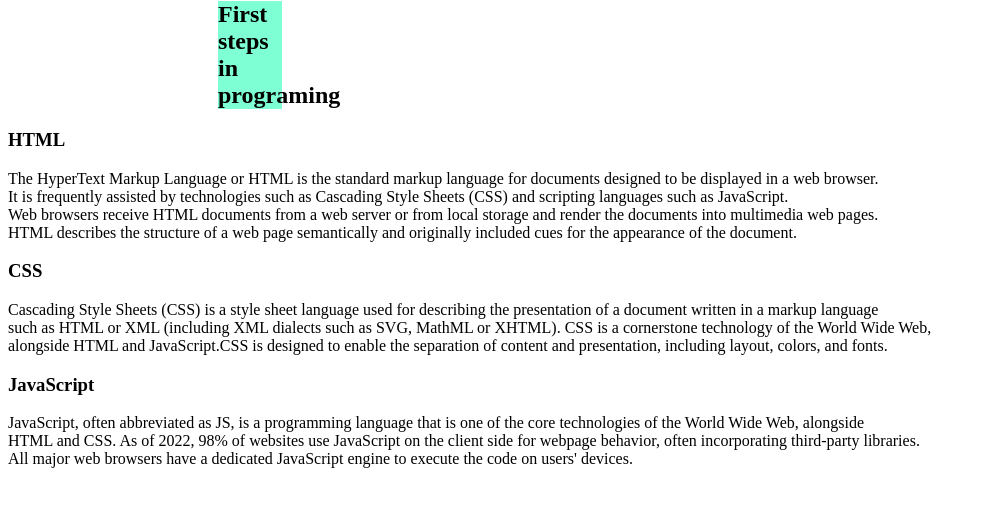
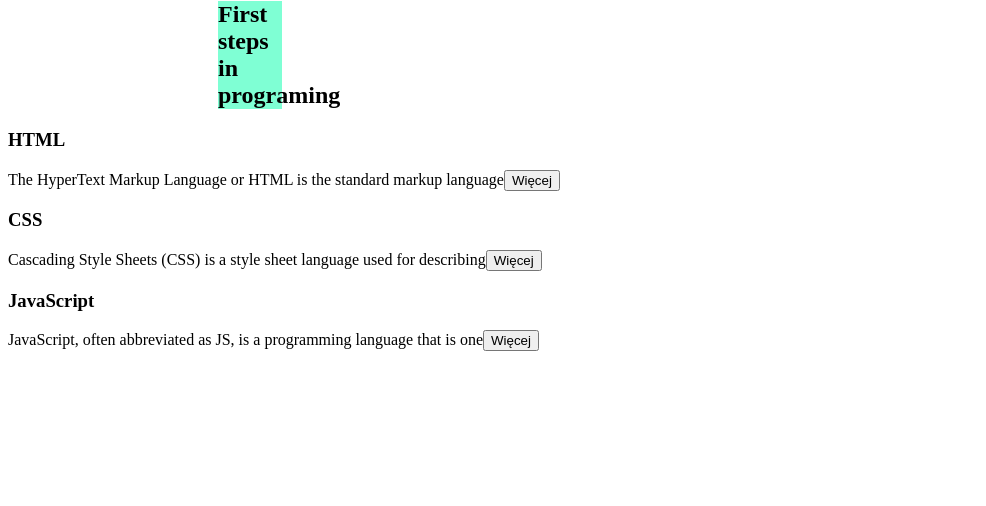
Before and after one commit to Kondzioplus/My-first-blog, a plain HTML site: page my-first-blog.html in a window 1280 px wide. Shown: the part 288-794 px from the top of the page, without its empty margins (0-986 px from the left). Drawn offline with Linux system fonts and the light colour scheme.

Commit message:
pierwsze modyfikacje kodu

```diff
--- a/my-first-blog.html
+++ b/my-first-blog.html
@@ -5,6 +5,17 @@
     <meta http-equiv="X-UA-Compatible" content="IE=edge">
     <meta name="viewport" content="width=device-width, initial-scale=1.0">
     <title>MY FIRST BLOG</title>
+    <script>
+        function rozwijaj1() {
+        document.getElementById("p1").innerHTML = "The HyperText Markup Language or HTML is the standard markup language for documents designed to be displayed in a web browser.<br> It is frequently assisted by technologies such as Cascading Style Sheets (CSS) and scripting languages such as JavaScript.<br> Web browsers receive HTML documents from a web server or from local storage and render the documents into multimedia web pages.<br> HTML describes the structure of a web page semantically and originally included cues for the appearance of the document.";
+        };
+        function rozwijaj2() {
+        document.getElementById("p2").innerHTML = "Cascading Style Sheets (CSS) is a style sheet language used for describing the presentation of a document written in a markup language<br> such as HTML or XML (including XML dialects such as SVG, MathML or XHTML). CSS is a cornerstone technology of the World Wide Web,<br> alongside HTML and JavaScript.CSS is designed to enable the separation of content and presentation, including layout, colors, and fonts.";
+        };
+        function rozwijaj3() {
+        document.getElementById("p3").innerHTML = "JavaScript, often abbreviated as JS, is a programming language that is one of the core technologies of the World Wide Web, alongside<br> HTML and CSS. As of 2022, 98% of websites use JavaScript on the client side for webpage behavior, often incorporating third-party libraries.<br> All major web browsers have a dedicated JavaScript engine to execute the code on users' devices.";
+    }
+        </script>
 </head>
 <body>
     <img src="homer.png" alt="homer head">
@@ -28,10 +39,10 @@
     <h1>NEW ADVENTURE</h1>
     <h2>First steps in programing</h2>
     <h3>HTML</h3>
-    <p>The HyperText Markup Language or HTML is the standard markup language for documents designed to be displayed in a web browser.<br>It is frequently assisted by technologies such as Cascading Style Sheets (CSS) and scripting languages such as JavaScript. <br>Web browsers receive HTML documents from a web server or from local storage and render the documents into multimedia web pages.<br> HTML describes the structure of a web page semantically and originally included cues for the appearance of the document.</p>
+    <p id="p1">The HyperText Markup Language or HTML is the standard markup language<button onclick="rozwijaj1()">Więcej</button></p>
     <h3>CSS</h3>
-    <p>Cascading Style Sheets (CSS) is a style sheet language used for describing the presentation of a document written in a markup language<br> such as HTML or XML (including XML dialects such as SVG, MathML or XHTML). CSS is a cornerstone technology of the World Wide Web,<br> alongside HTML and JavaScript.CSS is designed to enable the separation of content and presentation, including layout, colors, and fonts.</p>
+    <p id="p2">Cascading Style Sheets (CSS) is a style sheet language used for describing<button onclick="rozwijaj2()">Więcej</button></p>
     <h3>JavaScript</h3>
-    <p>JavaScript, often abbreviated as JS, is a programming language that is one of the core technologies of the World Wide Web, alongside<br> HTML and CSS. As of 2022, 98% of websites use JavaScript on the client side for webpage behavior, often incorporating third-party libraries.<br> All major web browsers have a dedicated JavaScript engine to execute the code on users' devices.</p>
+    <p id="p3">JavaScript, often abbreviated as JS, is a programming language that is one<button onclick="rozwijaj3()">Więcej</button></p>
 </body>
 </html>
```
